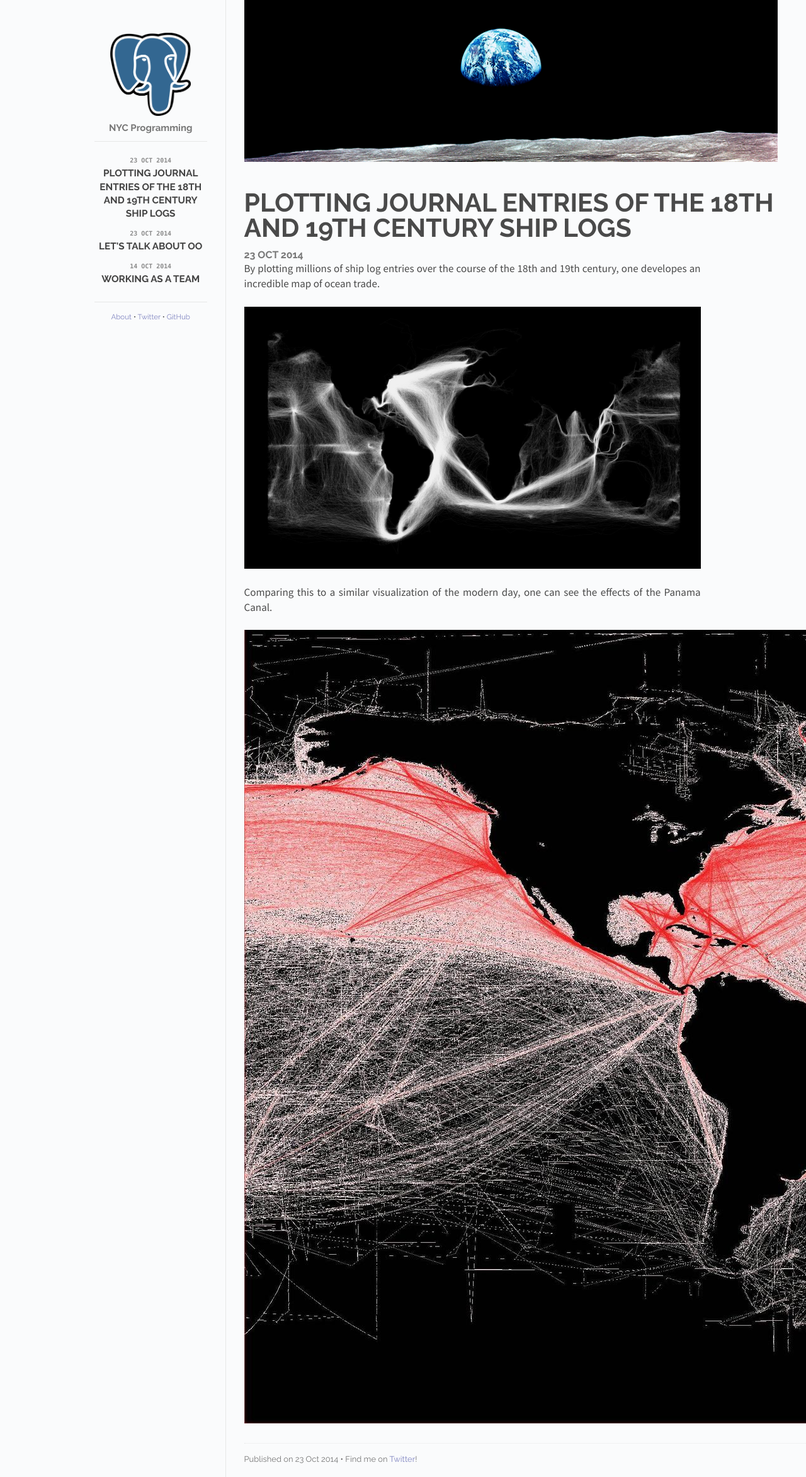
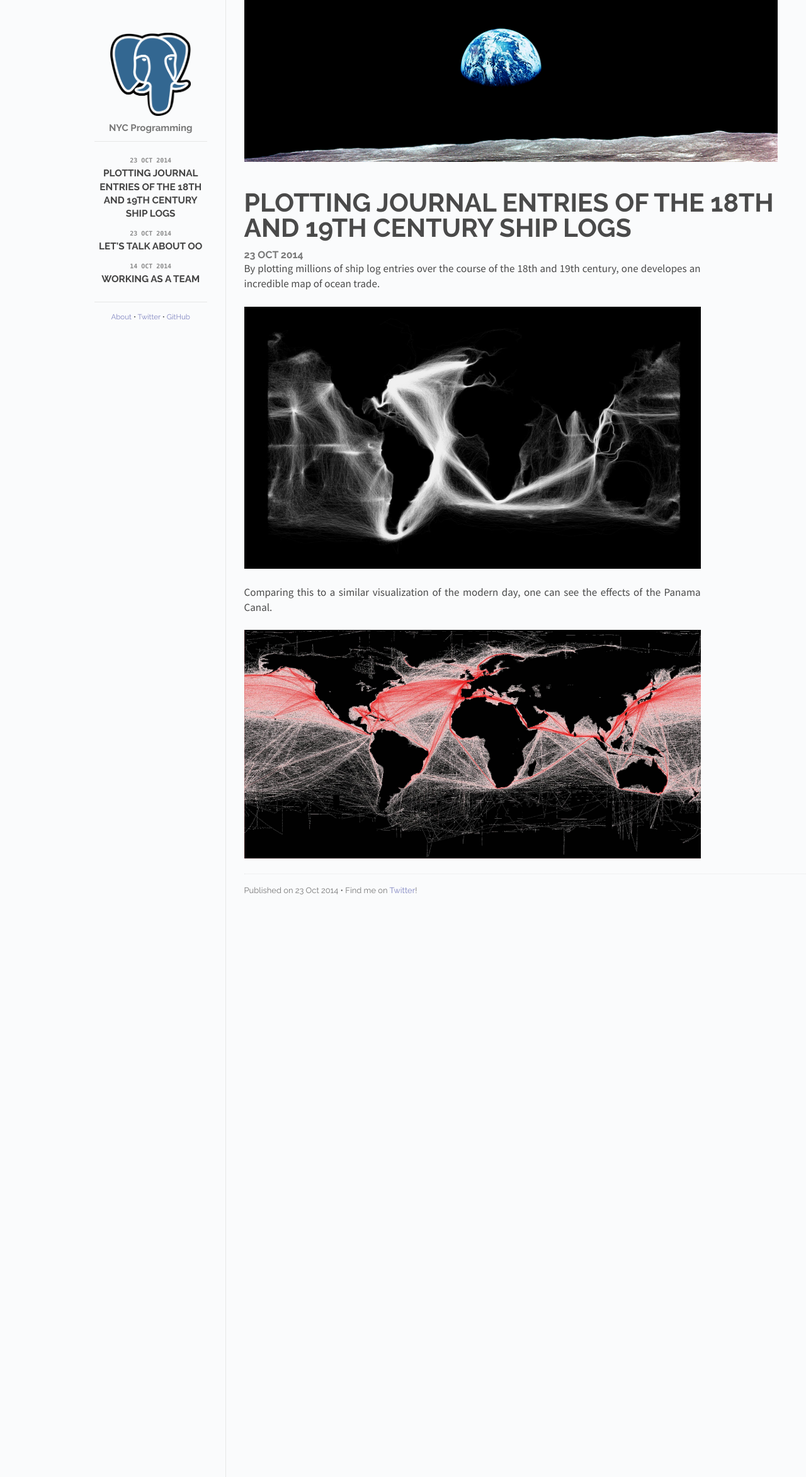
Before and after one commit to robbyoconnor/lucasbrambrink.github.io, a Jekyll site: the page built from index.html, in a window 1280 px wide. Shown: the whole page at 63% size. Built offline with Jekyll 4.4.1, drawn with Linux system fonts in a browser that asks for light colours; Markdown is read by kramdown in place of the engine named in the settings.

Commit message:
css to resize image

```diff
--- a/css/main.css
+++ b/css/main.css
@@ -211,6 +211,11 @@ img[alt="oldimage_ships"] {
   display: block;
 }
 
+img[alt="newimage_ships"] {
+  max-width:  100%;
+  display: block;
+}
+
 
 /*****************************************************************************/
 /*
```
